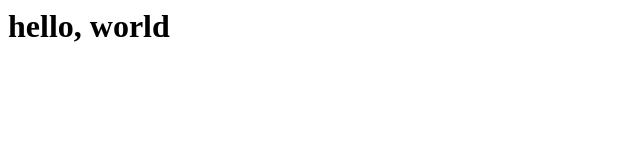
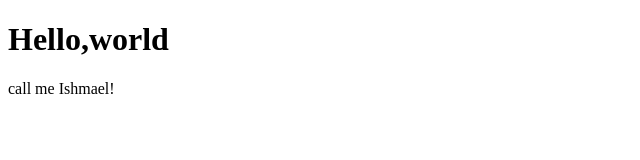
Before and after one commit to Seena2/cpd, a plain HTML site: page index.html in a window 1280 px wide. Shown: the whole page, without its empty margins (0-640 px from the left). Drawn offline with Linux system fonts and the light colour scheme.

Commit message:
Add HTML Structure

```diff
--- a/index.html
+++ b/index.html
@@ -1 +1,13 @@
-<h1>hello, world</h1>
+<!DOCTYPE html>
+<html lang="en">
+<head>
+    <meta charset="UTF-8">
+    <meta http-equiv="X-UA-Compatible" content="IE=edge">
+    <meta name="viewport" content="width=device-width, initial-scale=1.0">
+    <title>TOP</title>
+</head>
+<body>
+    <h1>Hello,world</h1>
+    <P>call me Ishmael!</P>
+</body>
+</html>
```
